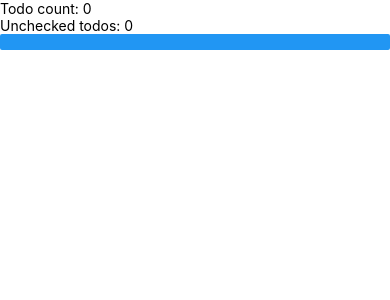
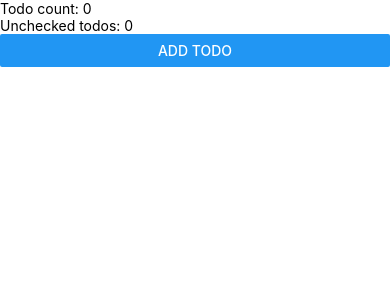
Before and after one commit to achubutkin/CS50-s-Mobile-App-Development-with-React-Native, a React Native app: screen / in a window 390 px wide. Shown: the top 300 px of the page. Built offline with nearby package versions, Linux system fonts and the light colour scheme.

Commit message:
Migrate from React to React Native. Step 2.

```diff
--- a/App.js
+++ b/App.js
@@ -1,23 +1,11 @@
 import React from "react";
 import { StyleSheet, Text, Button, ScrollView, View } from 'react-native';
-
-const styles = {
-  fontFamily: "sans-serif",
-  textAlign: "center"
-};
 
 let id = 0;
 
 const Todo = props => (
   <View>
-    <input
-      type="checkbox"
-      checked={props.todo.checked}
-      onChange={props.onToggle}
-    />
-    <Button onClick={props.onDelete}>
-      <Text>delete</Text>
-    </Button>
+    <Button onPress={props.onDelete} title="delete" />
     <Text>{props.todo.text}</Text>
   </View>
 );
@@ -31,10 +19,11 @@ export default class App extends React.Component {
   }
 
   addTodo() {
-    let text = prompt("Please, write Todo: ");
+    id++;
+    let text = `Todo number ${id}`;
     if (text) {
       this.setState({
-        todos: [...this.state.todos, { id: id++, text: text, checked: false }]
+        todos: [...this.state.todos, { id: id, text: text, checked: false }]
       });
     }
   }
@@ -60,12 +49,8 @@ export default class App extends React.Component {
     return (
       <View>
         <Text>Todo count: {this.state.todos.length}</Text>
-        <View>
-          <Text>Unchecked todos: {this.state.todos.filter(todo => !todo.checked).length}</Text>
-        </View>
-        <Button onClick={() => this.addTodo()}>
-          <Text>Add TODO</Text>
-        </Button>
+        <Text>Unchecked todos: {this.state.todos.filter(todo => !todo.checked).length}</Text>
+        <Button onPress={() => this.addTodo()} title="Add TODO" />
         <ScrollView>
           {this.state.todos.map(todo => (
             <Todo
@@ -76,6 +61,11 @@ export default class App extends React.Component {
           ))}
         </ScrollView>
       </View>
-    )
+    );
   }
 }
+
+const styles = {
+  fontFamily: "sans-serif",
+  textAlign: "center"
+};
```
